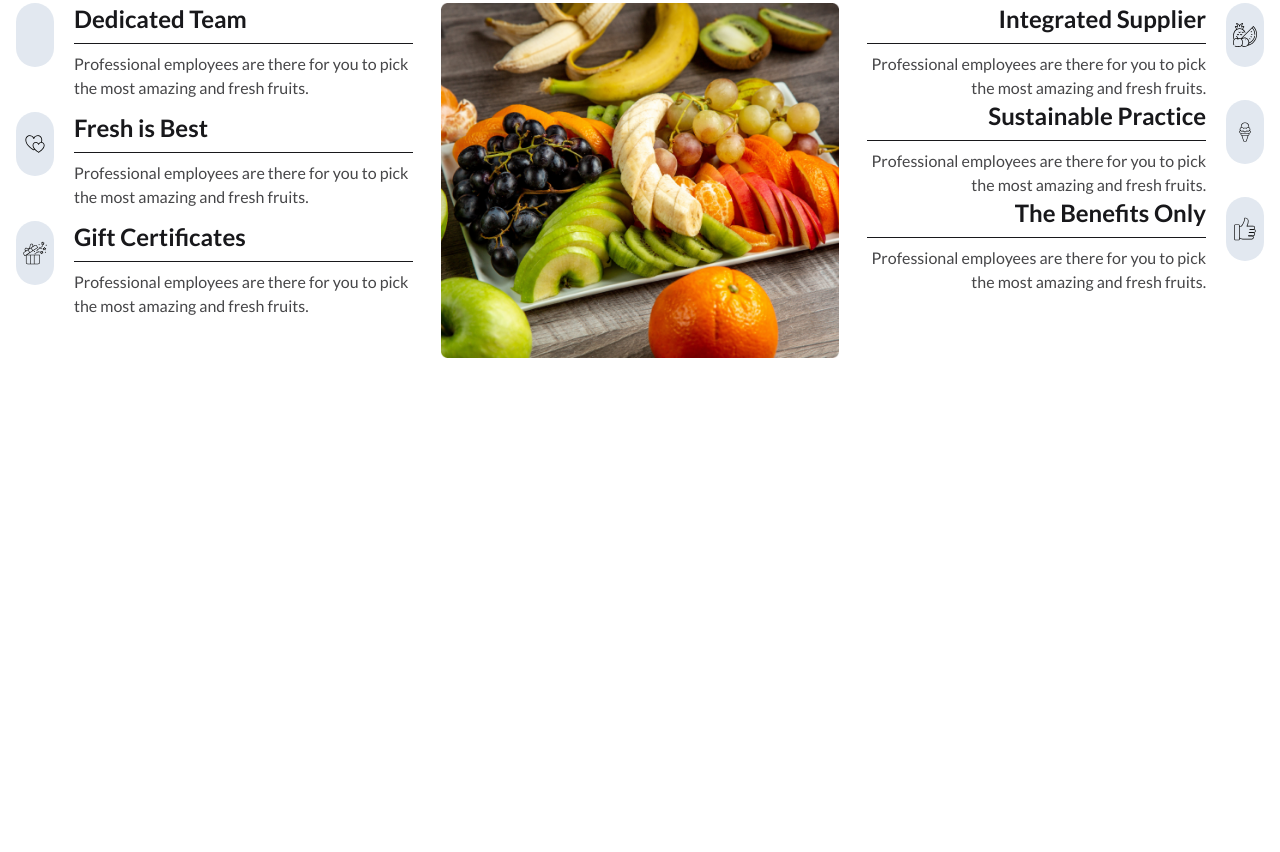
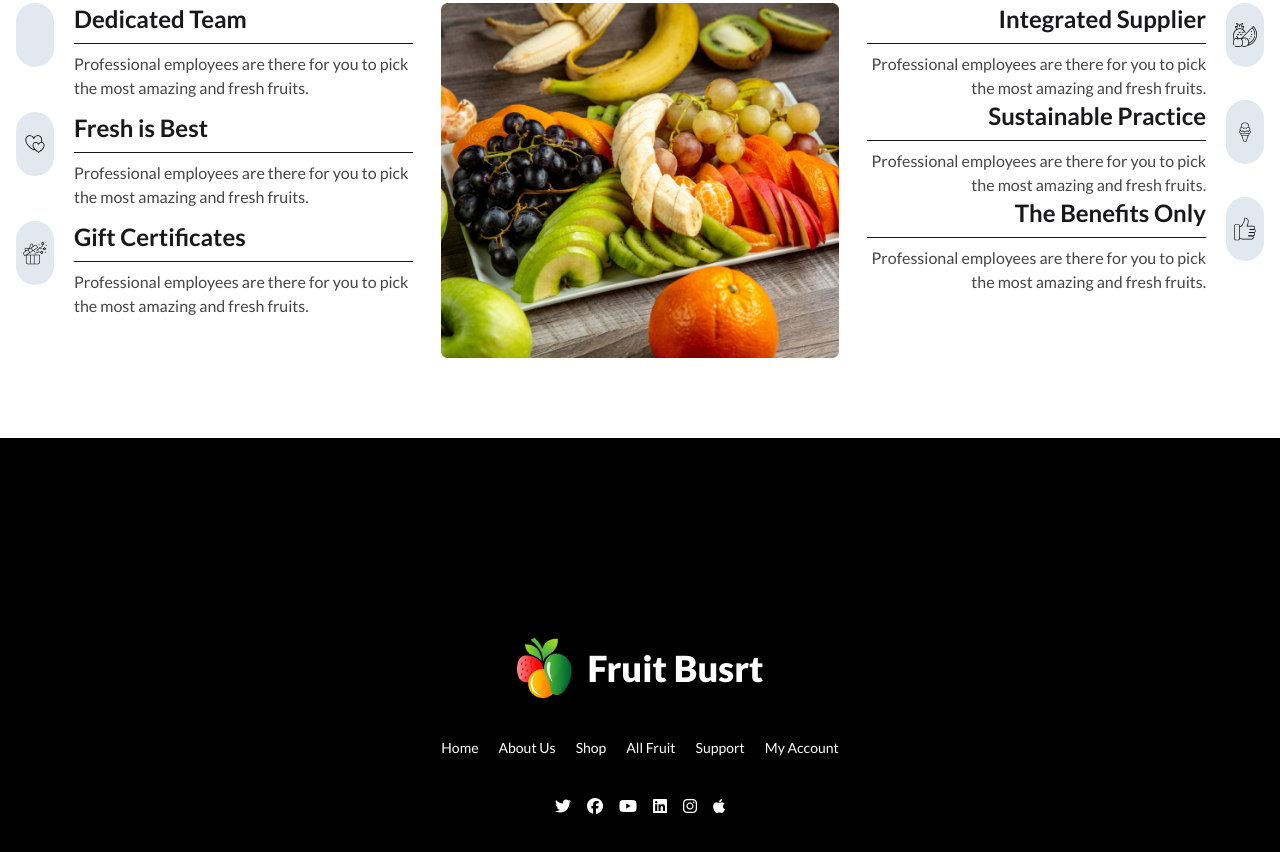
Before and after one commit to naimhossen1929/Fruit-Burst, a plain HTML site: page index.html in a window 1280 px wide. Shown: the part 2771-3623 px from the top of the page. Before the commit the page ends 3209 px from the top, so only its background shows below. Drawn offline with nearby package versions, Linux system fonts and the light colour scheme.

Commit message:
finally finished the projecti

```diff
--- a/index.html
+++ b/index.html
@@ -454,8 +454,28 @@
         </section>
 
     </main>
-    <footer>
+    <footer class="bg-black text-center text-white p-50">
+        <div class="flex justify-center items-center gap-4">
+            <img class="w-75%"  src="images/logo.png" alt="">
+            <p class=" text-2xl font-semibold lg:text-4xl lg:font-extrabold">Fruit Busrt</p>
+        </div>
+        <div class="flex flex-col lg:flex-row gap-5 justify-center items-center mt-10 text-sm">
+            <a href="">Home</a>
+            <a href="">About Us</a>
+            <a href="">Shop</a>
+            <a href="">All Fruit</a>
+            <a href="">Support</a>
+            <a href="">My Account</a>
+        </div>
 
+        <div class="flex  items-center justify-center gap-4 mt-10">
+            <i class="fa-brands fa-twitter"></i>
+            <i class="fa-brands fa-facebook"></i>
+            <i class="fa-brands fa-youtube"></i>
+            <i class="fa-brands fa-linkedin"></i>
+            <i class="fa-brands fa-instagram"></i>
+            <i class="fa-brands fa-apple"></i>
+        </div>
     </footer>
 
 </body>
```
